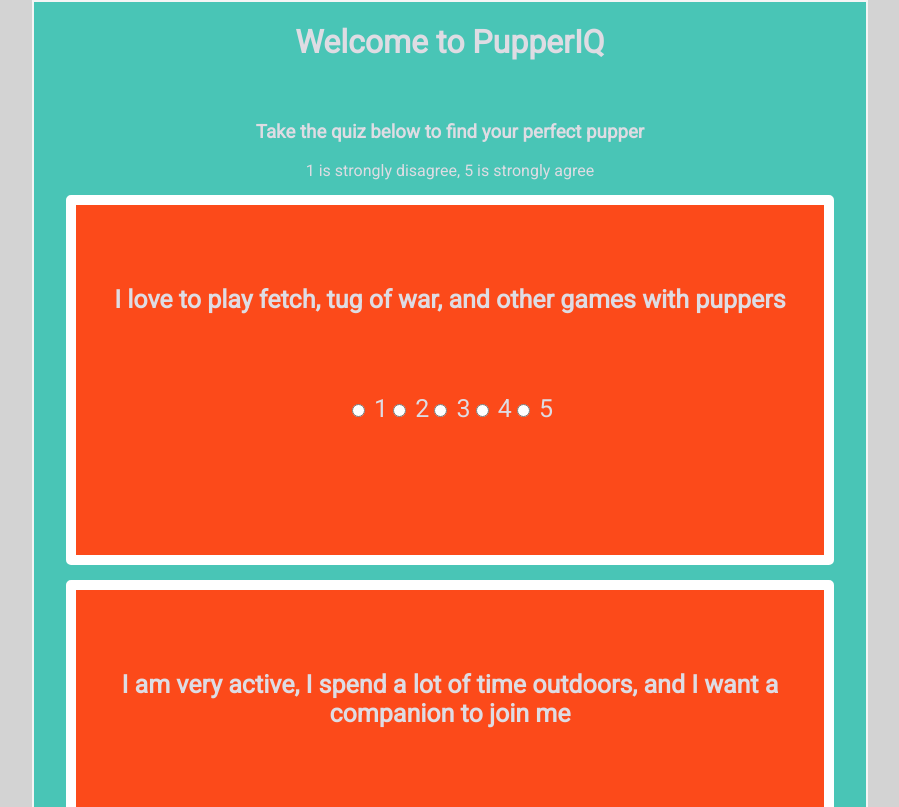
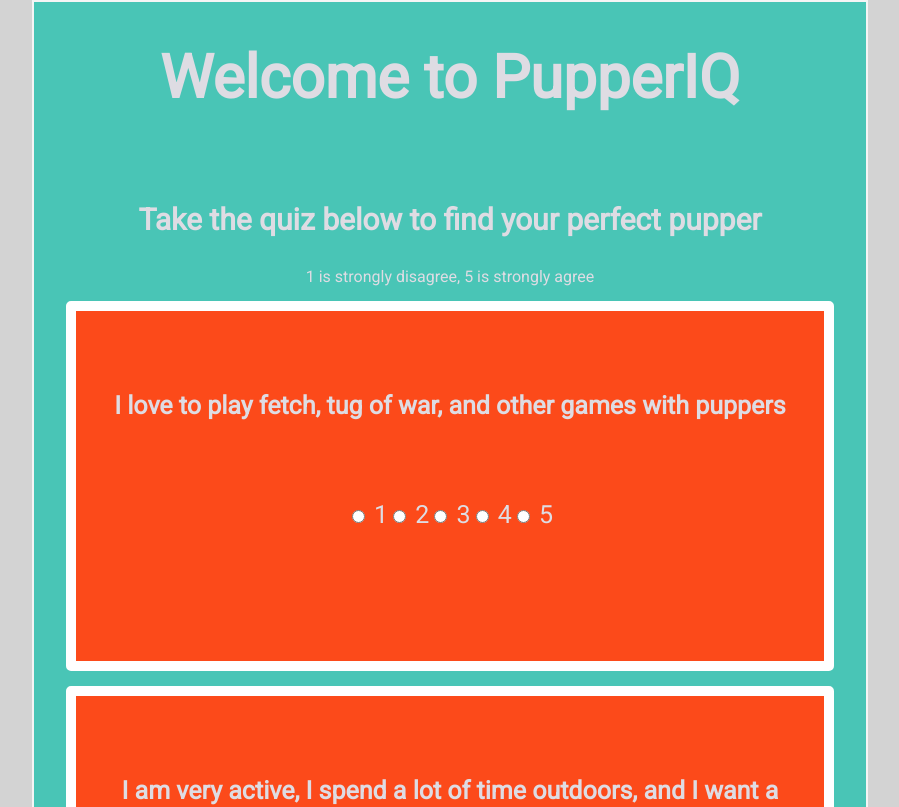
Before and after one commit to Noah-Amar/PupperIQ, a React (Create React App) app in the folder pupperiq/: page / in a window 1280 px wide. Shown: the top 807 px of the page, without its empty margins (190-1089 px from the left). Built offline with nearby package versions, Linux system fonts and the light colour scheme; the HTML template or start-up script is replaced by a standard one.

Commit message:
fixed header

```diff
--- a/pupperiq/src/App.css
+++ b/pupperiq/src/App.css
@@ -46,9 +46,9 @@ body{
   background-color:white;
 }
 h1{
-
+font-size:60px;
 }
 
 h3{
-
+font-size:30px;
 }
```
